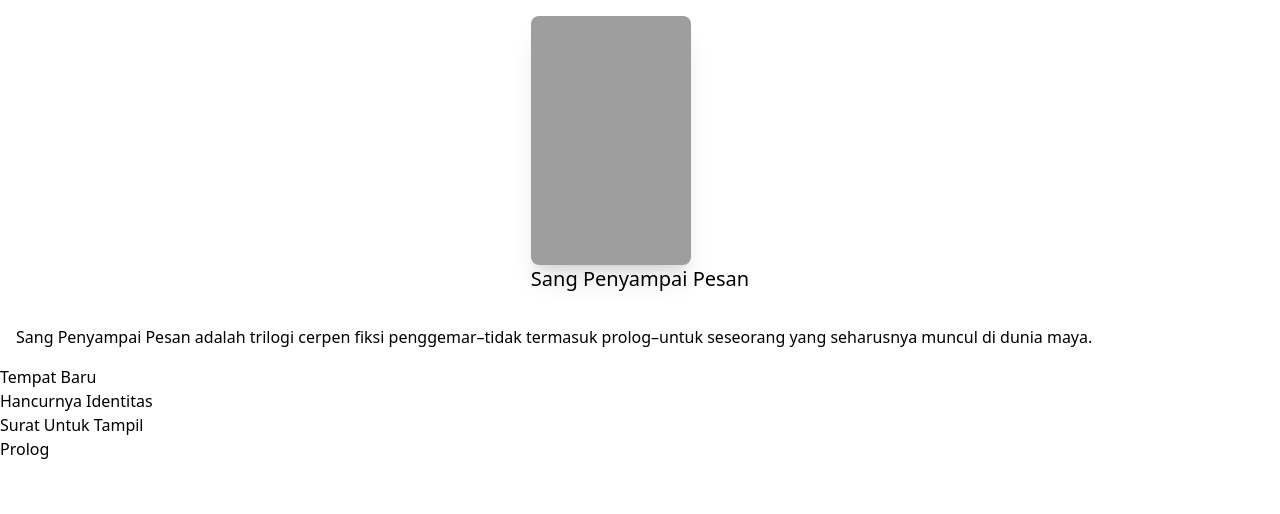
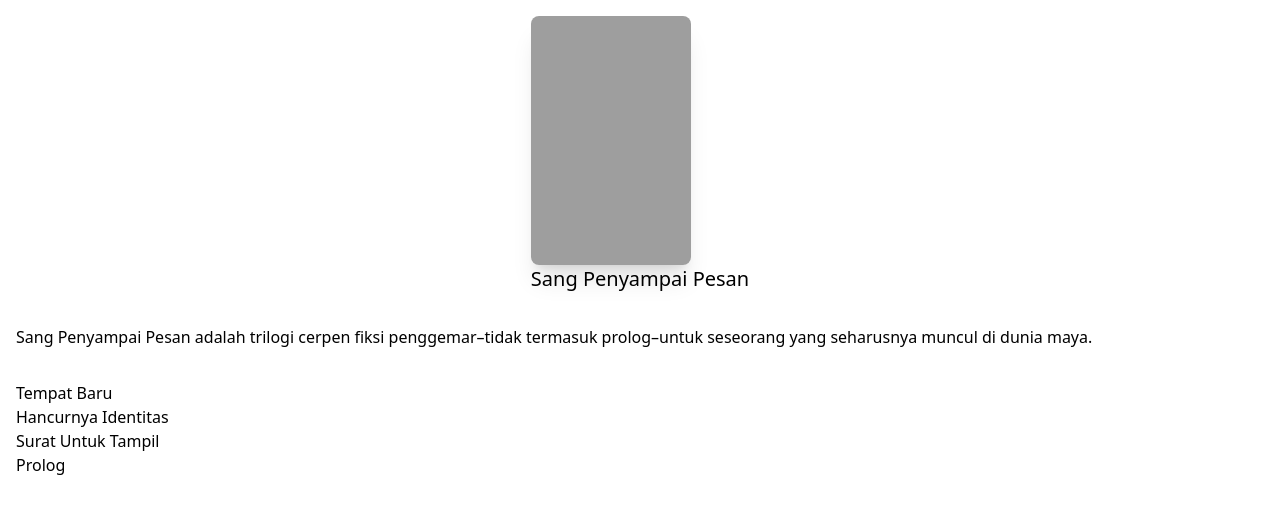
Before and after one commit to mnafisalmukhdi1/story, a Jekyll site: the page built from sang-penyampai-pesan/index.md, in a window 1280 px wide. Shown: the top 514 px of the page. Built offline with Jekyll 4.4.1, drawn with Linux system fonts in a browser that asks for light colours; nearby versions of some CDN libraries.

Commit message:
Update story.html

```diff
--- a/_layouts/story.html
+++ b/_layouts/story.html
@@ -12,7 +12,7 @@
 	<section class="justify-center p-4">
 	{{page.desc}}
 	</section>
-	<section>
+	<section class="p-4">
 	{% for post in site.posts | sort: 'date' %}
 	<ul class="list-none">
   	{% if post.url != '/' and post.url != 'index.md' %}
```
